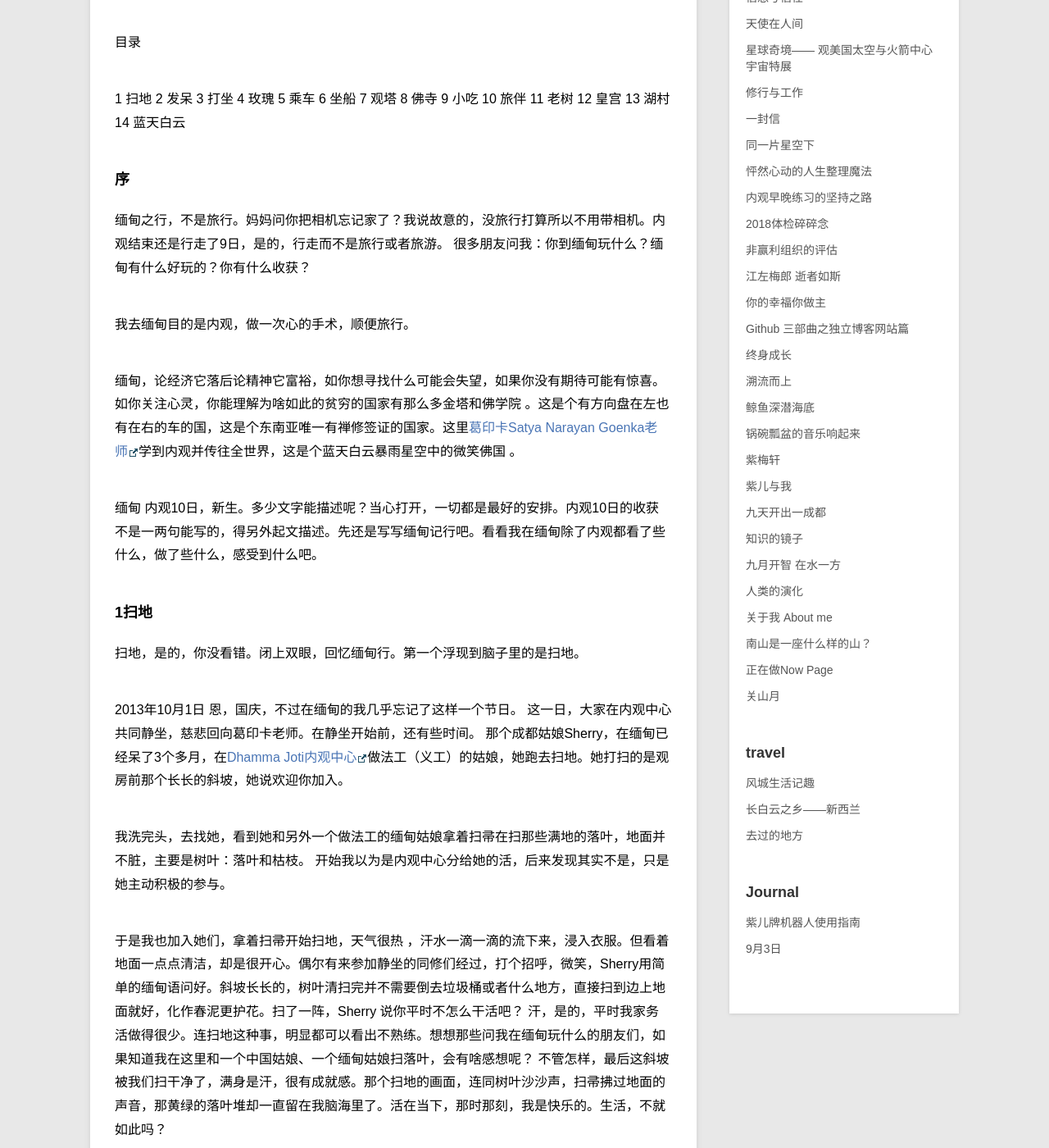
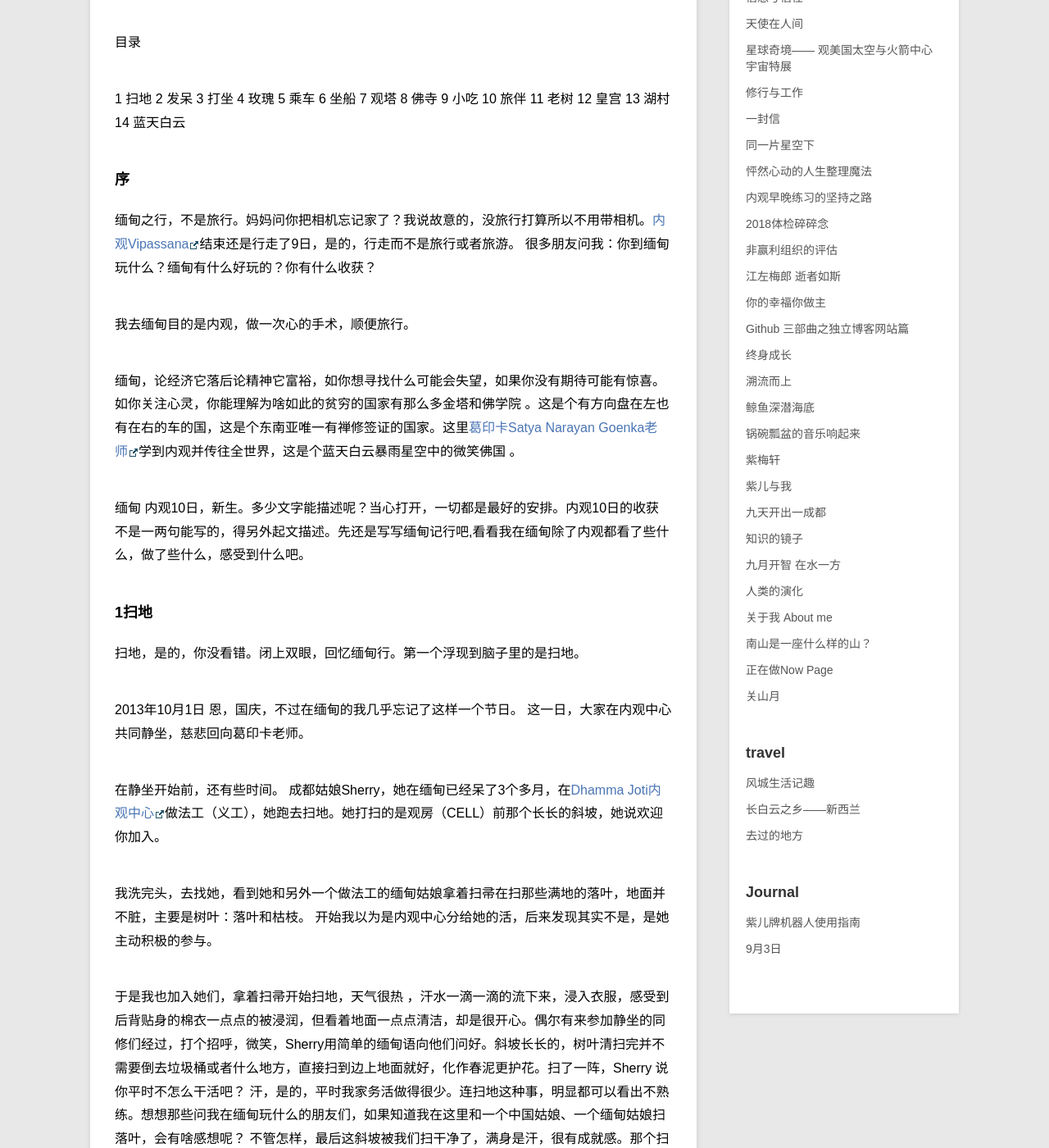
Before and after one commit to violettianjie/violettianjie.github.io, a Jekyll site: the page built from _posts/blog/2018-12-09-travel.md, in a window 1280 px wide and 1400 px high, scrolled down 308 px. Shown: the whole window at 82% size. Built offline with Jekyll 4.4.1, drawn with Linux system fonts in a browser that asks for light colours; some of the changed text lies outside the part shown.

Commit message:
Update 2018-12-09-travel.md

```diff
--- a/_posts/blog/2018-12-09-travel.md
+++ b/_posts/blog/2018-12-09-travel.md
@@ -28,14 +28,14 @@ category: blog
 
 ### 序
 
-缅甸之行，不是旅行。妈妈问你把相机忘记家了？我说故意的，没旅行打算所以不用带相机。内观结束还是行走了9日，是的，行走而不是旅行或者旅游。
+缅甸之行，不是旅行。妈妈问你把相机忘记家了？我说故意的，没旅行打算所以不用带相机。[内观Vipassana](http://ng.81355.net/)结束还是行走了9日，是的，行走而不是旅行或者旅游。
 很多朋友问我：你到缅甸玩什么？缅甸有什么好玩的？你有什么收获？
 
 我去缅甸目的是内观，做一次心的手术，顺便旅行。
 
 缅甸，论经济它落后论精神它富裕，如你想寻找什么可能会失望，如果你没有期待可能有惊喜。如你关注心灵，你能理解为啥如此的贫穷的国家有那么多金塔和佛学院 。这是个有方向盘在左也有在右的车的国，这是个东南亚唯一有禅修签证的国家。这里[葛印卡Satya Narayan Goenka老师](https://baike.baidu.com/item/%E8%91%9B%E5%8D%B0%E5%8D%A1/10988417?fr=aladdin)学到内观并传往全世界，这是个蓝天白云暴雨星空中的微笑佛国 。
 
-缅甸 内观10日，新生。多少文字能描述呢？当心打开，一切都是最好的安排。内观10日的收获不是一两句能写的，得另外起文描述。先还是写写缅甸记行吧。看看我在缅甸除了内观都看了些什么，做了些什么，感受到什么吧。
+缅甸 内观10日，新生。多少文字能描述呢？当心打开，一切都是最好的安排。内观10日的收获不是一两句能写的，得另外起文描述。先还是写写缅甸记行吧,看看我在缅甸除了内观都看了些什么，做了些什么，感受到什么吧。
 
 ### 1扫地
 
@@ -43,13 +43,15 @@ category: blog
 
 2013年10月1日
 恩，国庆，不过在缅甸的我几乎忘记了这样一个节日。
-这一日，大家在内观中心共同静坐，慈悲回向葛印卡老师。在静坐开始前，还有些时间。
-那个成都姑娘Sherry，在缅甸已经呆了3个多月，在[Dhamma Joti内观中心](http://www.joti.dhamma.org/)做法工（义工）的姑娘，她跑去扫地。她打扫的是观房前那个长长的斜坡，她说欢迎你加入。
+这一日，大家在内观中心共同静坐，慈悲回向葛印卡老师。
+
+在静坐开始前，还有些时间。
+成都姑娘Sherry，她在缅甸已经呆了3个多月，在[Dhamma Joti内观中心](http://www.joti.dhamma.org/)做法工（义工），她跑去扫地。她打扫的是观房（CELL）前那个长长的斜坡，她说欢迎你加入。
 
 我洗完头，去找她，看到她和另外一个做法工的缅甸姑娘拿着扫帚在扫那些满地的落叶，地面并不脏，主要是树叶：落叶和枯枝。
-开始我以为是内观中心分给她的活，后来发现其实不是，只是她主动积极的参与。
+开始我以为是内观中心分给她的活，后来发现其实不是，是她主动积极的参与。
 
-于是我也加入她们，拿着扫帚开始扫地，天气很热 ，汗水一滴一滴的流下来，浸入衣服。但看着地面一点点清洁，却是很开心。偶尔有来参加静坐的同修们经过，打个招呼，微笑，Sherry用简单的缅甸语问好。斜坡长长的，树叶清扫完并不需要倒去垃圾桶或者什么地方，直接扫到边上地面就好，化作春泥更护花。扫了一阵，Sherry 说你平时不怎么干活吧？ 汗，是的，平时我家务活做得很少。连扫地这种事，明显都可以看出不熟练。想想那些问我在缅甸玩什么的朋友们，如果知道我在这里和一个中国姑娘、一个缅甸姑娘扫落叶，会有啥感想呢？
+于是我也加入她们，拿着扫帚开始扫地，天气很热 ，汗水一滴一滴的流下来，浸入衣服，感受到后背贴身的棉衣一点点的被浸润，但看着地面一点点清洁，却是很开心。偶尔有来参加静坐的同修们经过，打个招呼，微笑，Sherry用简单的缅甸语向他们问好。斜坡长长的，树叶清扫完并不需要倒去垃圾桶或者什么地方，直接扫到边上地面就好，化作春泥更护花。扫了一阵，Sherry 说你平时不怎么干活吧？ 汗，是的，平时我家务活做得很少。连扫地这种事，明显都可以看出不熟练。想想那些问我在缅甸玩什么的朋友们，如果知道我在这里和一个中国姑娘、一个缅甸姑娘扫落叶，会有啥感想呢？
 不管怎样，最后这斜坡被我们扫干净了，满身是汗，很有成就感。那个扫地的画面，连同树叶沙沙声，扫帚拂过地面的声音，那黄绿的落叶堆却一直留在我脑海里了。活在当下，那时那刻，我是快乐的。生活，不就如此吗？
 
 ### 2 发呆
```
